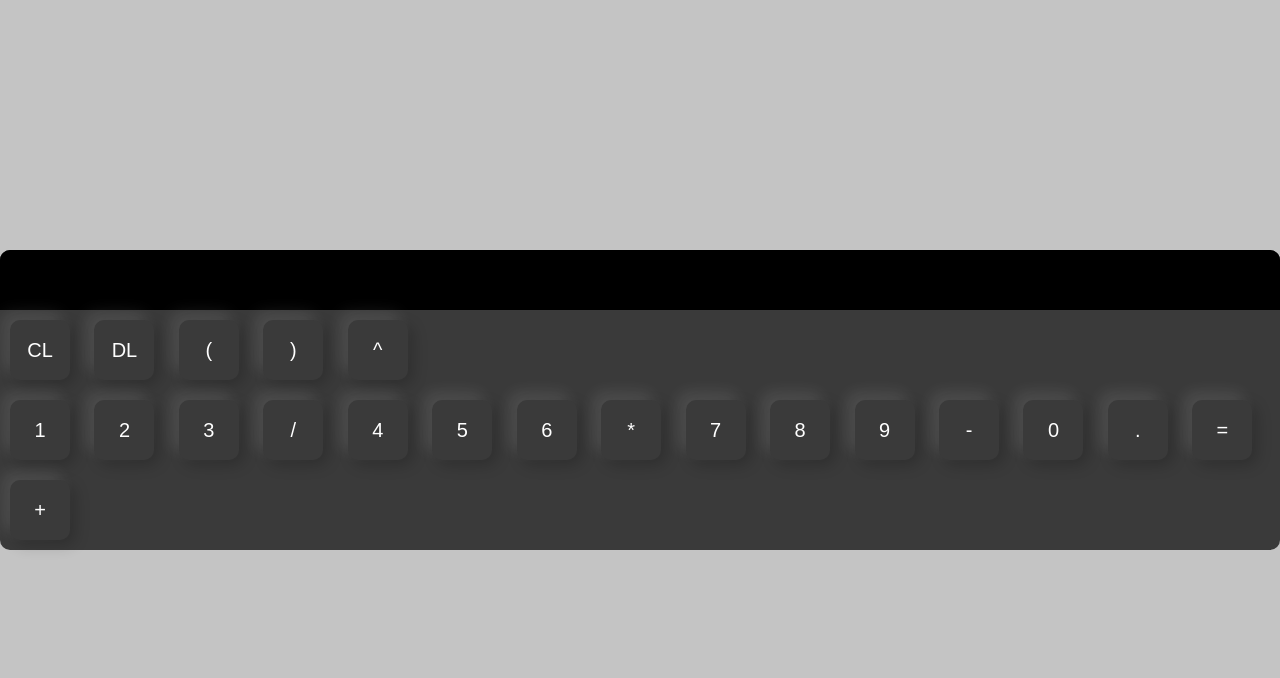
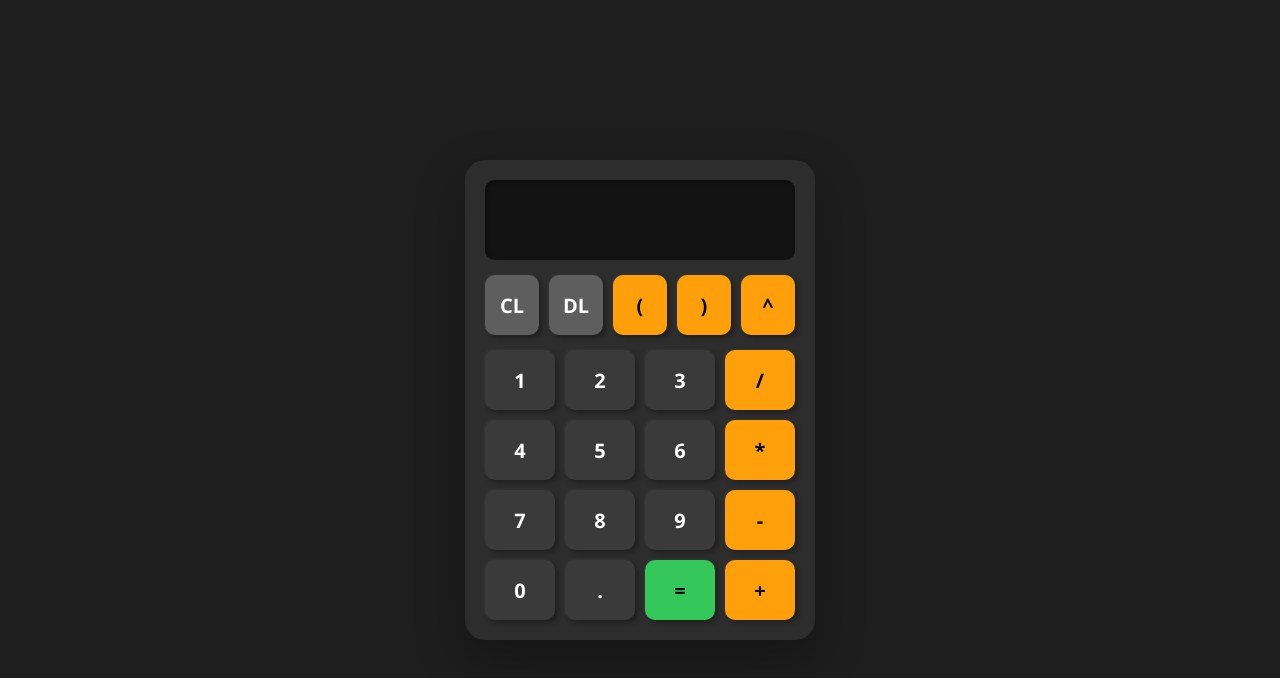
Before and after one commit to JaysonBam/BBD_Calculator, a plain HTML site: page index.html in a window 1280 px wide. Drawn offline with Linux system fonts and the light colour scheme.

Commit message:
chat pretty

```diff
--- a/style.css
+++ b/style.css
@@ -1,47 +1,127 @@
-*{
+:root {
+    --bg-color: #1e1e1e;
+    --calc-bg: #2d2d2d;
+    --display-bg: #121212;
+    --text-color: #ffffff;
+    --btn-bg: #3a3a3a;
+    --btn-hover: #4a4a4a;
+    --operator-bg: #ff9f0a;
+    --operator-hover: #ffb03b;
+    --action-bg: #5e5e5e;
+    --action-hover: #6e6e6e;
+    --equals-bg: #34c759;
+    --equals-hover: #46d869;
+    --shadow-light: rgba(255, 255, 255, 0.05);
+    --shadow-dark: rgba(0, 0, 0, 0.3);
+}
+
+* {
     margin: 0;
     padding: 0;
-    font-family: sans-serif;
+    font-family: 'Segoe UI', Tahoma, Geneva, Verdana, sans-serif;
     box-sizing: border-box;
 }
 
-.container{
+body {
+    background-color: var(--bg-color);
+    color: var(--text-color);
+}
+
+.container {
     width: 100%;
     height: 100vh;
-    background-color: #c4c4c4;
     display: flex;
     align-items: center;
     justify-content: center;
 }
 
-.calculator{
-    background-color: #3a3a3a;
-    border-radius: 10px;
+.calculator {
+    background-color: var(--calc-bg);
+    border-radius: 20px;
+    padding: 20px;
+    box-shadow: 0 20px 50px var(--shadow-dark);
+    width: 350px;
+    display: flex;
+    flex-direction: column;
+    gap: 15px;
 }
 
-.calculator input{
-    border: 0;
-    outline: 0;
-    height: 60px;
+.display-area {
     width: 100%;
-    background-color: black;
-    color: #fff;
-    font-size: 30px;
-    text-align: right;
-    border-top-left-radius: 10px;
-    border-top-right-radius: 10px;
 }
 
-.calculator button{
-    border: 0;
-    outline: 0;
-    width: 60px;
+.display-area input {
+    width: 100%;
+    height: 80px;
+    background-color: var(--display-bg);
+    border: none;
+    border-radius: 10px;
+    color: var(--text-color);
+    font-size: 40px;
+    text-align: right;
+    padding: 0 20px;
+    outline: none;
+    box-shadow: inset 2px 2px 5px var(--shadow-dark);
+}
+
+.function-keys {
+    display: grid;
+    grid-template-columns: repeat(5, 1fr);
+    gap: 10px;
+}
+
+.number-pad {
+    display: grid;
+    grid-template-columns: repeat(4, 1fr);
+    gap: 10px;
+}
+
+button {
     height: 60px;
+    border: none;
     border-radius: 10px;
-    box-shadow: -8px -8px 15px rgba(255, 255, 255, 0.1), 5px 5px 15px rgba(0, 0, 0, 0.2);
-    background: transparent;
+    background-color: var(--btn-bg);
+    color: var(--text-color);
     font-size: 20px;
-    color: #fff;
+    font-weight: 600;
     cursor: pointer;
-    margin: 10px;
+    transition: all 0.2s ease;
+    box-shadow: 3px 3px 5px var(--shadow-dark), -1px -1px 3px var(--shadow-light);
 }
+
+button:hover {
+    background-color: var(--btn-hover);
+    transform: translateY(-2px);
+    box-shadow: 5px 5px 10px var(--shadow-dark), -2px -2px 5px var(--shadow-light);
+}
+
+button:active {
+    transform: translateY(1px);
+    box-shadow: inset 2px 2px 5px var(--shadow-dark);
+}
+
+.operator {
+    background-color: var(--operator-bg);
+    color: #000;
+}
+
+.operator:hover {
+    background-color: var(--operator-hover);
+}
+
+.action {
+    background-color: var(--action-bg);
+}
+
+.action:hover {
+    background-color: var(--action-hover);
+}
+
+.equals {
+    background-color: var(--equals-bg);
+    color: #000;
+}
+
+.equals:hover {
+    background-color: var(--equals-hover);
+}
```
Also changed, not shown: 1 other file.
